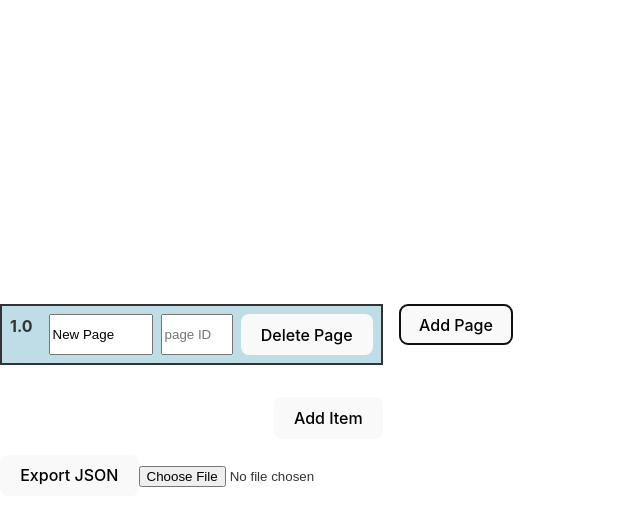
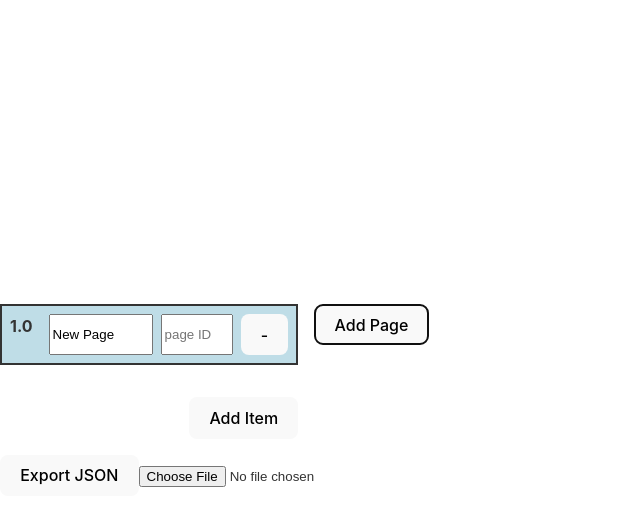
Before and after one commit to roostergrin/template-manager-ui, a React (Vite) app: page / in a window 1280 px wide. Both pictures are taken after a click on the button "Add Page". Shown: the top 526 px of the page, without its empty margins (0-640 px from the left). Built offline with nearby package versions, Linux system fonts and the light colour scheme.

Commit message:
adds todos

```diff
--- a/src/App.tsx
+++ b/src/App.tsx
@@ -77,6 +77,12 @@ const App: React.FC = () => {
 
   return (
     <div className="app">
+      {/* TODO: add models dynamically */}
+      {/* TODO: add the endpoint to post to. */}
+      {/* TODO: add make google doc and link to it */}
+      {/* <div className="app__header">
+        models
+      </div> */}
       <div className="app__page-container">
       {pages.map((page, index) => (
         <div key={page.id} className="app__page">
@@ -99,7 +105,7 @@ const App: React.FC = () => {
               className="app__delete-page-button"
               onClick={() => removePage(page.id)}
             >
-              Delete Page
+              -
             </button>
           </div>
           <SitemapSectionComponent
```
